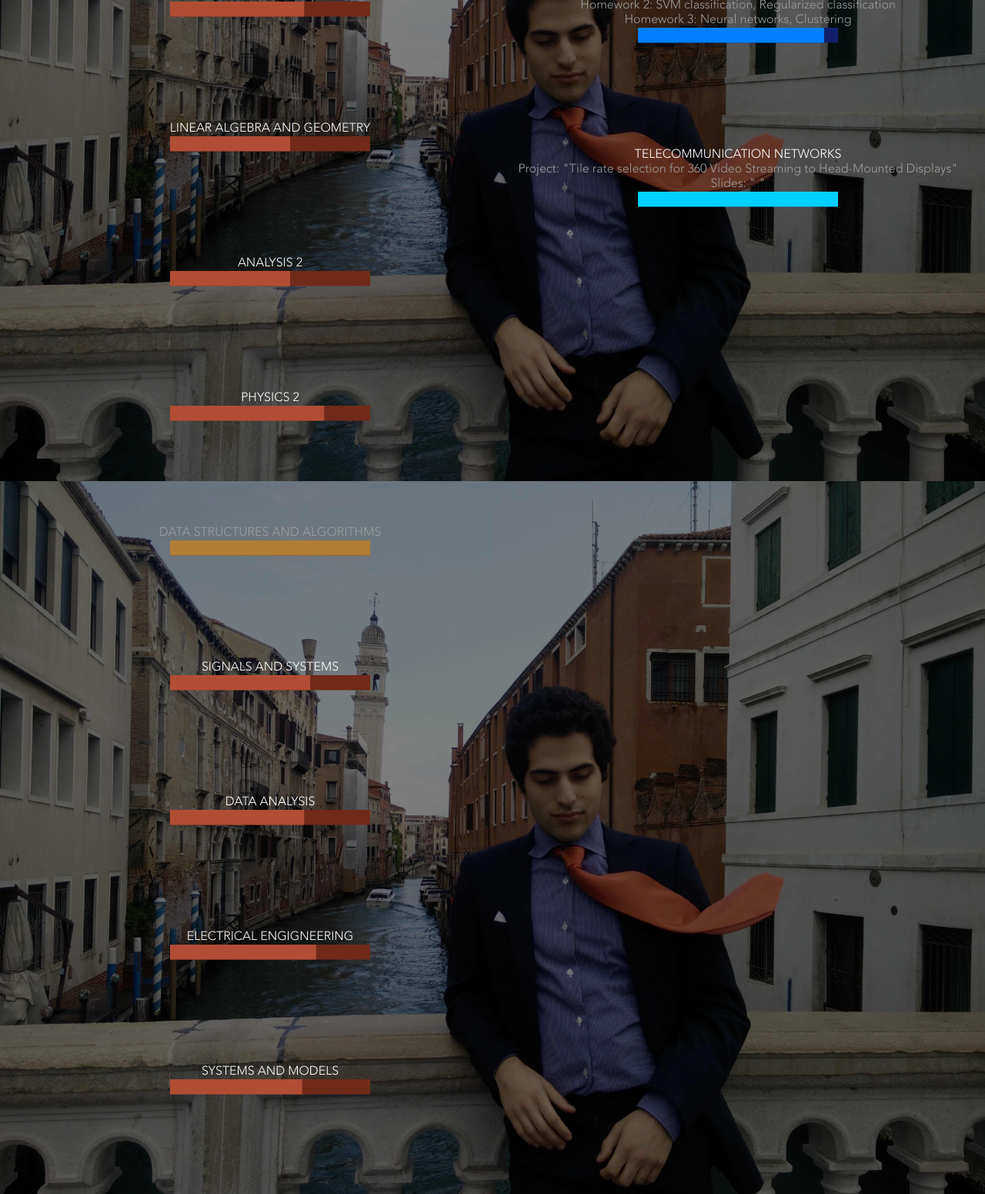
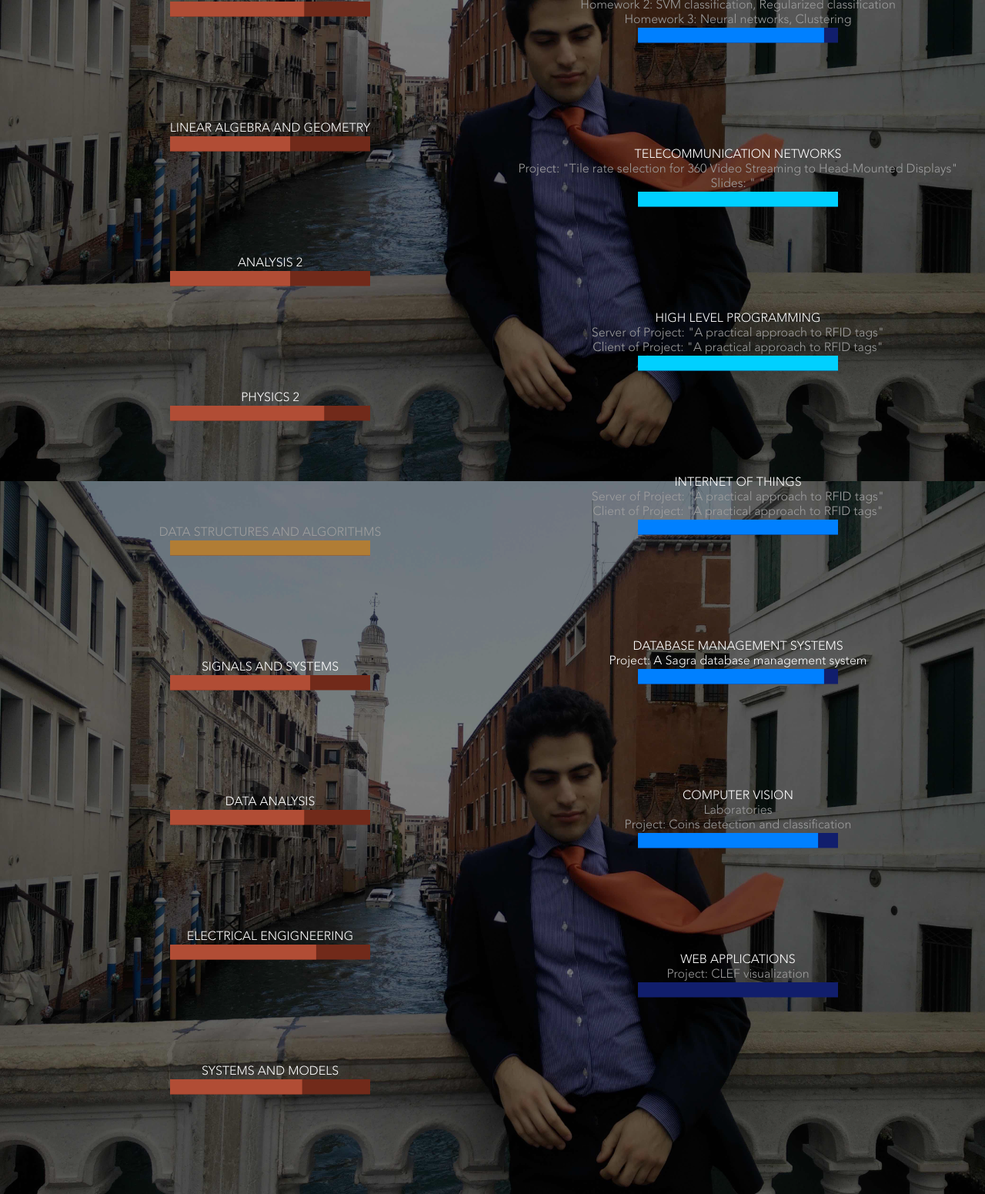
Before and after one commit to blackwiz4rd/website, a Django app: page / in a window 1280 px wide. Shown: the part 3215-4766 px from the top of the page at 77% size. Run offline with Django 3.2, Linux system fonts and the light colour scheme; some libraries are stand-ins or nearby versions.

Commit message:
new exams

```diff
--- a/gettingstarted/templates/home/index.html
+++ b/gettingstarted/templates/home/index.html
@@ -90,6 +90,35 @@
 					<span><a href="https://github.com/blackwiz4rd/TileRateSelector_360videos/blob/master/AttanasioLuca_1.c.pdf">Project: "Tile rate selection for 360 Video Streaming to Head-Mounted Displays"</a></span>
 					<span><a href="https://github.com/blackwiz4rd/TileRateSelector_360videos/blob/master/AttanasioLuca_1.c_presentation.pdf">Slides: " "</a></span>
 				<svg class="rectangle"><rect width="100%" height="13%" fill="#111e6c"/><rect width="100%" height="13%" fill="#00d0ff"/></svg></li>
+				<li>
+					<span>HIGH LEVEL PROGRAMMING</span>
+					<span><a href="https://github.com/blackwiz4rd/tagServer-IoT">Server of Project: "A practical approach to RFID tags"</a></span>
+					<span><a href="https://github.com/blackwiz4rd/tagClient-IoT">Client of Project: "A practical approach to RFID tags"</a></span>
+					<svg class="rectangle"><rect width="100%" height="13%" fill="#111e6c"/><rect width="100%" height="13%" fill="#00d0ff"/></svg>
+				</li>
+				<!-- second semester second year -->
+				<li>
+					<span>INTERNET OF THINGS</span>
+					<span><a href="https://github.com/blackwiz4rd/tagServer-IoT">Server of Project: "A practical approach to RFID tags"</a></span>
+					<span><a href="https://github.com/blackwiz4rd/tagClient-IoT">Client of Project: "A practical approach to RFID tags"</a></span>
+					<svg class="rectangle"><rect width="100%" height="13%" fill="#111e6c"/><rect width="100%" height="13%" fill="#0080ff"/></svg></li>
+				</li>
+				<li>
+					<span>DATABASE MANAGEMENT SYSTEMS</span>
+					<span>Project: A Sagra database management system</span>
+					<svg class="rectangle"><rect width="100%" height="13%" fill="#111e6c"/><rect width="93%" height="13%" fill="#0080ff"/></svg></li>
+				</li>
+				<li>
+					<span>COMPUTER VISION</span>
+					<span><a href="https://github.com/blackwiz4rd/ComputerVision">Laboratories</a></span>
+					<span><a href="https://github.com/blackwiz4rd/CoinsDetector">Project: Coins detection and classification</a></span>
+					<svg class="rectangle"><rect width="100%" height="13%" fill="#111e6c"/><rect width="90%" height="13%" fill="#0080ff"/></svg></li>
+				</li>
+				<li>
+					<span>WEB APPLICATIONS</span>
+					<span><a href="https://github.com/blackwiz4rd/CoinsDetector">Project: CLEF visualization</a></span>
+					<svg class="rectangle"><rect width="100%" height="13%" fill="#111e6c"/><rect width="0%" height="13%" fill="#0080ff"/></svg></li>
+				</li>
 			</ul>
 	</div>
 </div>
```
